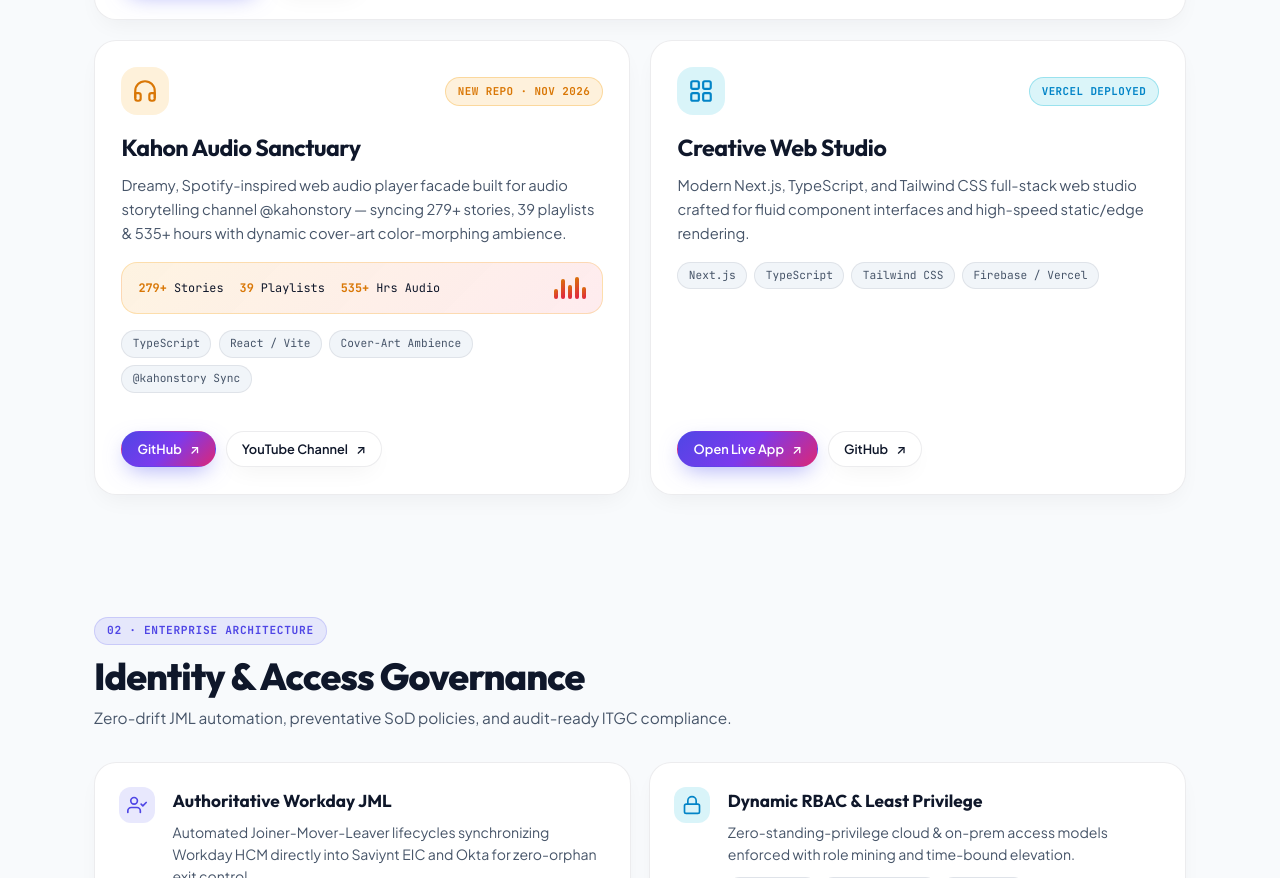
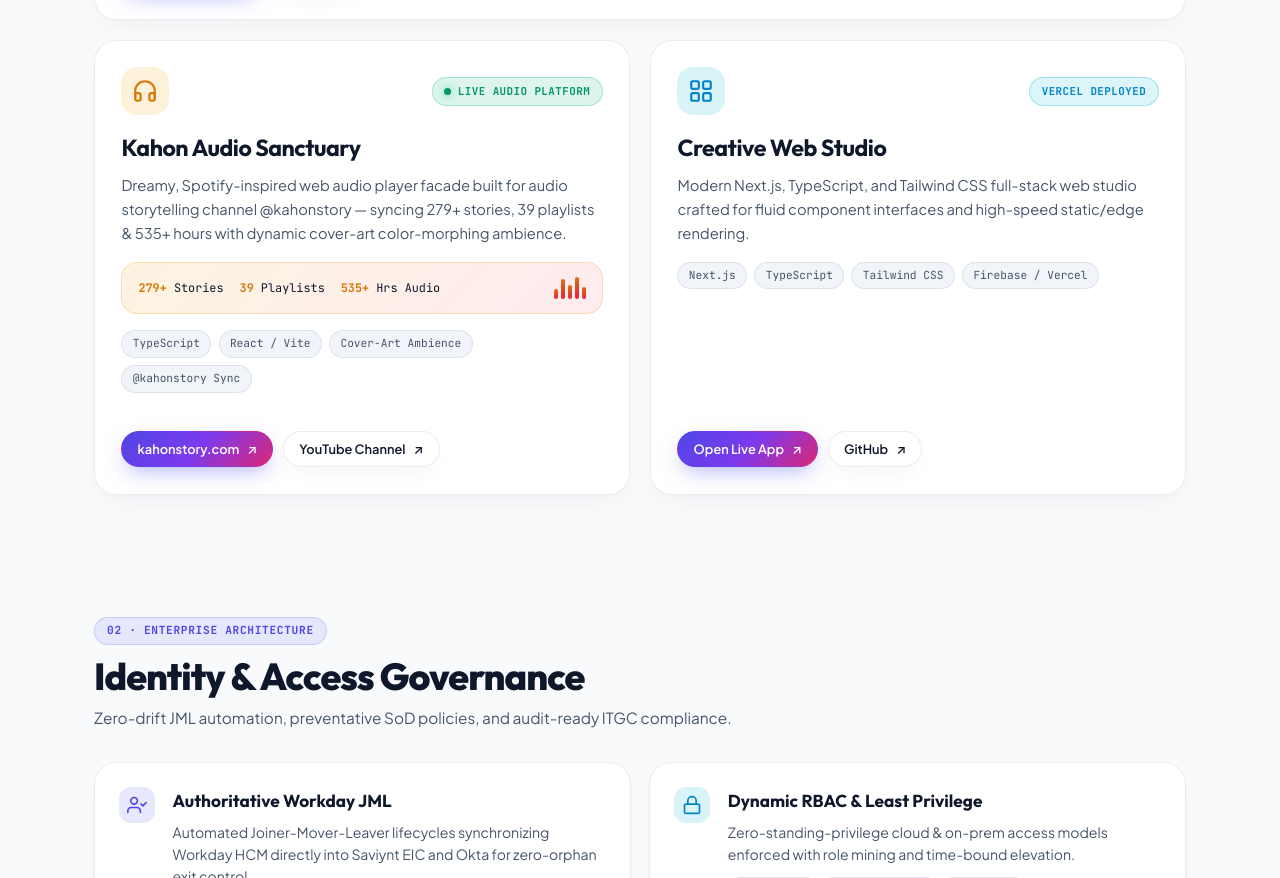
Before and after one commit to daipayanghosal/daipayanghosal.github.io, a plain HTML site: page index.html in a window 1280 px wide. Shown: the part 1398-2276 px from the top of the page. Drawn offline with Linux system fonts and the light colour scheme.

Commit message:
Update Kahon project card to link directly to kahonstory.com

```diff
--- a/index.html
+++ b/index.html
@@ -459,7 +459,10 @@
                     <path d="M21 19a2 2 0 0 1-2 2h-1a2 2 0 0 1-2-2v-3a2 2 0 0 1 2-2h3zM3 19a2 2 0 0 0 2 2h1a2 2 0 0 0 2-2v-3a2 2 0 0 0-2-2H3z"></path>
                   </svg>
                 </div>
-                <span class="project-tag-pill tag-new" data-i18n="proj_kahon_tag">NEW REPO · NOV 2026</span>
+                <span class="project-tag-pill tag-live">
+                  <span class="live-dot-pulse" aria-hidden="true"></span>
+                  <span>LIVE AUDIO PLATFORM</span>
+                </span>
               </div>
 
               <h3 class="project-title" data-i18n="proj_kahon_title">Kahon Audio Sanctuary</h3>
@@ -492,11 +495,11 @@
             </div>
 
             <div class="project-actions-row">
-              <a href="https://github.com/daipayanghosal/KahonStorySite" target="_blank" rel="noopener" class="dossier-btn dossier-btn-primary dossier-btn-sm">
-                <span data-i18n="btn_github">GitHub</span> &#8599;
+              <a href="https://kahonstory.com" target="_blank" rel="noopener" class="dossier-btn dossier-btn-primary dossier-btn-sm">
+                <span>kahonstory.com</span> &#8599;
               </a>
               <a href="https://www.youtube.com/@kahonstory" target="_blank" rel="noopener" class="dossier-btn dossier-btn-outline dossier-btn-sm">
-                <span data-i18n="btn_youtube">YouTube Channel</span> &#8599;
+                <span>YouTube Channel</span> &#8599;
               </a>
             </div>
           </article>
--- a/js/app.js
+++ b/js/app.js
@@ -82,7 +82,7 @@
     { title: 'Connect & Direct Contact', section: 'dossier-contact', badge: '08', kbd: 'G T' },
     { title: 'Download Resume (PDF)', action: 'print', badge: 'PDF', kbd: 'P' },
     { title: 'Open VulnInvestigator Live', url: 'https://daipayanghosal.github.io/VulnInvestigator', badge: 'APP', kbd: 'V' },
-    { title: 'Open Kahon Audio Sanctuary', url: 'https://github.com/daipayanghosal/KahonStorySite', badge: 'APP', kbd: 'K' },
+    { title: 'Open Kahon Audio Sanctuary', url: 'https://kahonstory.com', badge: 'WEB', kbd: 'K' },
     { title: 'Open Creative Studio (Vercel)', url: 'https://studio-beta-nine-42.vercel.app', badge: 'APP', kbd: 'W' },
     { title: 'LinkedIn Profile', url: 'https://www.linkedin.com/in/daipayan-ghosal/', badge: 'EXT', kbd: 'L' },
     { title: 'Google Scholar Citations', url: 'https://scholar.google.com/citations?user=eT3-swYAAAAJ', badge: 'EXT', kbd: 'S' },
```
